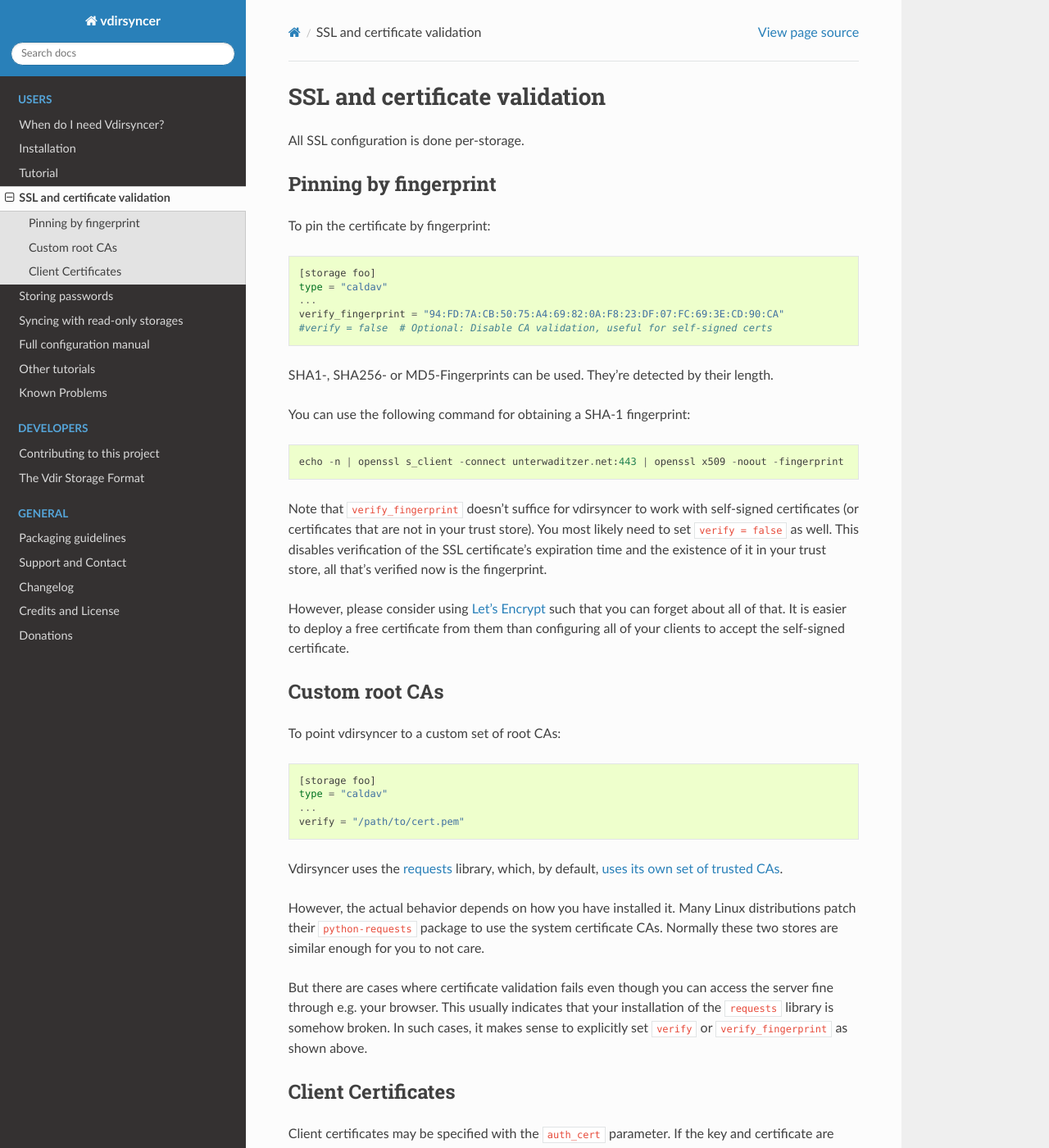
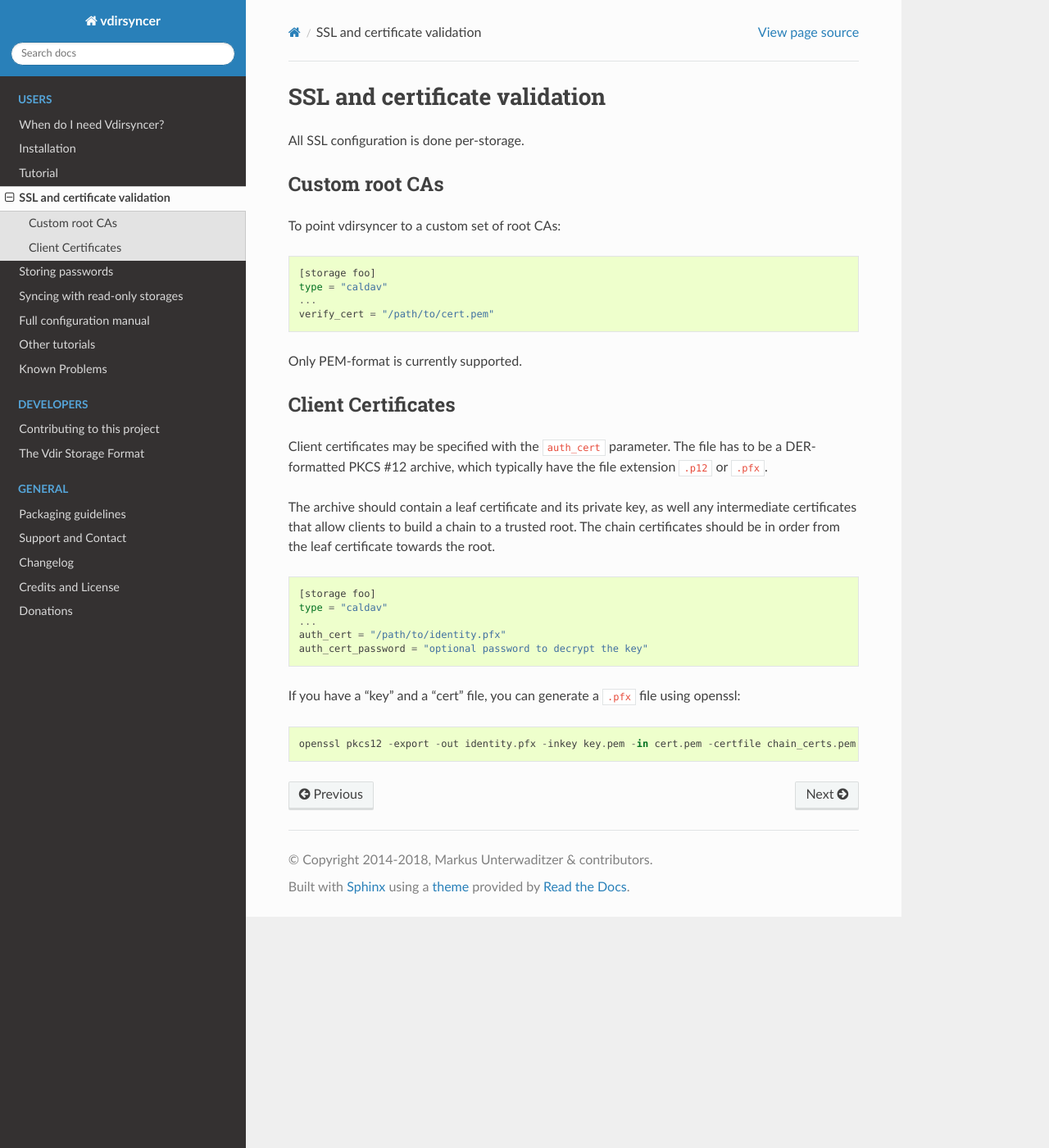
Before and after one commit to pimutils/vdirsyncer, a Sphinx documentation site: the page built from docs/ssl-tutorial.rst, in a window 1280 px wide and 1400 px high. Shown: the whole window at 82% size. Built offline with Sphinx 7.4.7 and the Read the Docs theme 2.0.0, drawn with Linux system fonts in a browser that asks for light colours; the version number could not be read and is left out; some of the changed text lies outside the part shown.

Commit message:
fix ssl client cert configuration

```diff
--- a/CHANGELOG.rst
+++ b/CHANGELOG.rst
@@ -17,6 +17,8 @@
 - ownCloud and Baikal are no longer tested.
 - :storage:`caldav` and :storage:`carddav`'s ``url`` will no longer attempt
   autodiscovery if the URL's path is not the root (not equal to ``/``).
+- :storage:`caldav`, :storage:`carddav` and :storage:`http` changed in how SSL
+  certificates are configured. Support for ``verify_fingerprint`` is gone.
 
 Version 0.16.6
 ==============
--- a/docs/ssl-tutorial.rst
+++ b/docs/ssl-tutorial.rst
@@ -5,35 +5,6 @@
 ==============================
 
 All SSL configuration is done per-storage.
-
-Pinning by fingerprint
-----------------------
-
-To pin the certificate by fingerprint::
-
-    [storage foo]
-    type = "caldav"
-    ...
-    verify_fingerprint = "94:FD:7A:CB:50:75:A4:69:82:0A:F8:23:DF:07:FC:69:3E:CD:90:CA"
-    #verify = false  # Optional: Disable CA validation, useful for self-signed certs
-
-SHA1-, SHA256- or MD5-Fingerprints can be used. They're detected by their
-length.
-
-You can use the following command for obtaining a SHA-1 fingerprint::
-
-    echo -n | openssl s_client -connect unterwaditzer.net:443 | openssl x509 -noout -fingerprint
-
-Note that ``verify_fingerprint`` doesn't suffice for vdirsyncer to work with
-self-signed certificates (or certificates that are not in your trust store). You
-most likely need to set ``verify = false`` as well. This disables verification
-of the SSL certificate's expiration time and the existence of it in your trust
-store, all that's verified now is the fingerprint.
-
-However, please consider using `Let's Encrypt <https://letsencrypt.org/>`_ such
-that you can forget about all of that. It is easier to deploy a free
-certificate from them than configuring all of your clients to accept the
-self-signed certificate.
 
 .. _ssl-cas:
 
@@ -45,41 +16,33 @@
     [storage foo]
     type = "caldav"
     ...
-    verify = "/path/to/cert.pem"
+    verify_cert = "/path/to/cert.pem"
 
-Vdirsyncer uses the requests_ library, which, by default, `uses its own set of
-trusted CAs
-<http://www.python-requests.org/en/latest/user/advanced/#ca-certificates>`_.
-
-However, the actual behavior depends on how you have installed it. Many Linux
-distributions patch their ``python-requests`` package to use the system
-certificate CAs. Normally these two stores are similar enough for you to not
-care.
-
-But there are cases where certificate validation fails even though you can
-access the server fine through e.g. your browser. This usually indicates that
-your installation of the ``requests`` library is somehow broken. In such cases,
-it makes sense to explicitly set ``verify`` or ``verify_fingerprint`` as shown
-above.
-
-.. _requests: http://www.python-requests.org/
+Only PEM-format is currently supported.
 
 .. _ssl-client-certs:
 
 Client Certificates
 -------------------
 
-Client certificates may be specified with the ``auth_cert`` parameter. If the
-key and certificate are stored in the same file, it may be a string::
+Client certificates may be specified with the ``auth_cert`` parameter. The file
+has to be a DER-formatted PKCS #12 archive, which typically have the file
+extension ``.p12`` or ``.pfx``.
+
+The archive should contain a leaf certificate and its private key, as well any
+intermediate certificates that allow clients to build a chain to a trusted
+root.  The chain certificates should be in order from the leaf certificate
+towards the root.
+
+::
 
    [storage foo]
    type = "caldav"
    ...
-   auth_cert = "/path/to/certificate.pem"
+   auth_cert = "/path/to/identity.pfx"
+   auth_cert_password = "optional password to decrypt the key"
 
-If the key and certificate are separate, a list may be used::
+If you have a "key" and a "cert" file, you can generate a ``.pfx`` file using
+openssl::
 
-   [storage foo]
-   type = "caldav"
-   ...
-   auth_cert = ["/path/to/certificate.crt", "/path/to/key.key"]
+    openssl pkcs12 -export -out identity.pfx -inkey key.pem -in cert.pem -certfile chain_certs.pem
```
Also changed, not shown: docs/config.rst (+16 -35 lines), 7 other files.
